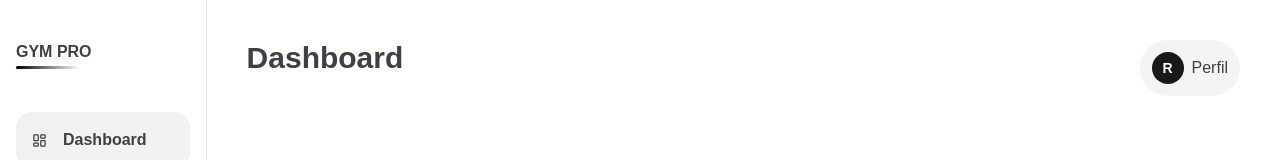
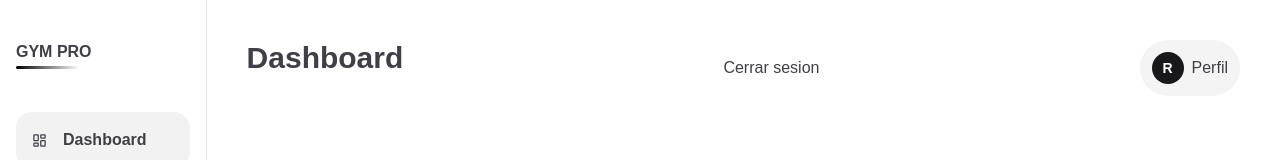
Before and after one commit to bonjourrog/gymio, a Next.js app: page /dashboard in a window 1280 px wide. Shown: the top 160 px of the page. Built offline with nearby package versions, Linux system fonts and the light colour scheme.

Commit message:
feat: implement a simple logout button in dashboard layout

```diff
--- a/app/dashboard/layout.tsx
+++ b/app/dashboard/layout.tsx
@@ -3,6 +3,7 @@ import { usePathname } from 'next/navigation';
 import styles from './style.module.css';
 import { DollarSign, LayoutDashboard, LucideBoxes, Menu, PieChart, Users, X } from "lucide-react";
 import Link from 'next/link';
+import { logout } from '../actions/logout/action';
 
 const navItems = [
     { href: '/dashboard', label: 'Dashboard', icon: LayoutDashboard },
@@ -18,7 +19,9 @@ export default function DashboardLayout({ children }: Readonly<{ children: React
         if (href === '/dashboard') return pathName === '/dashboard'
         return pathName.startsWith(href)
     }
-
+    const handleLogout = async()=>{
+        await logout()
+    }
     return <main className="flex max-h-screen overflow-hidden h-screen text-zinc-700">
         <input type="checkbox" id="menu-toggle" className={styles["menu-checkbox"]}/>
         <label htmlFor="menu-toggle" className={styles["menu-icon"]}>☰</label>
@@ -45,6 +48,7 @@ export default function DashboardLayout({ children }: Readonly<{ children: React
         <section className="w-full">
             <header className="flex justify-between p-10">
                 <h1 className="text-3xl font-semibold">Dashboard</h1>
+                <button onClick={handleLogout}>Cerrar sesion</button>
                 <div className="flex items-center gap-2 p-3 rounded-full bg-zinc-100">
                     <span className="flex items-center justify-center w-8 h-8 bg-zinc-900 text-white rounded-full text-sm font-semibold">R</span>
                     <p>Perfil</p>
```
